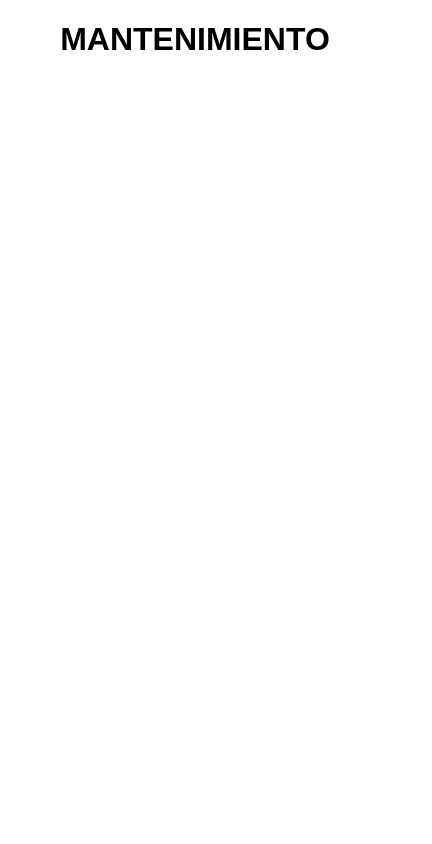
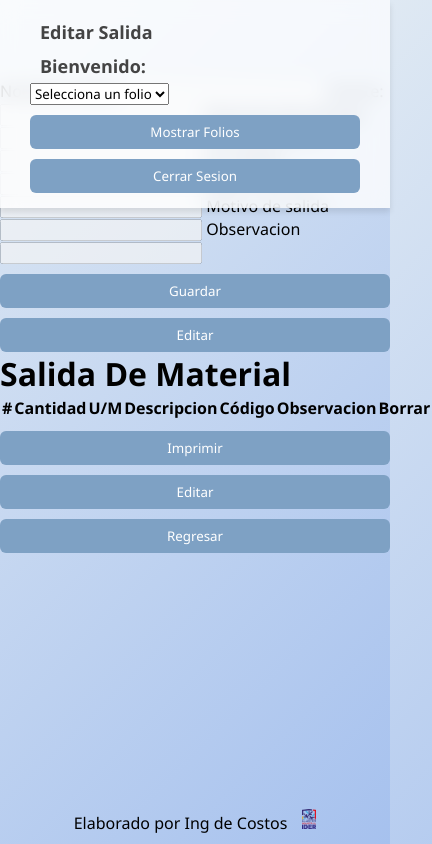
Before and after one commit to IngSaul004/salidasDeAlmacen, a website: page public/views/edicion.html in a window 390 px wide. Shown: the whole page, 432 px wide, since content can reach past the window. Drawn offline with Linux system fonts and the light colour scheme.

Commit message:
se empezo a atrabajar el apartado de edicion pero hay que hacer modificaciones en el apartado de captura

```diff
--- /dev/null
+++ b/public/css/edicion.css
@@ -0,0 +1,148 @@
+/* === RESET BÁSICO === */
+* {
+  margin: 0;
+  padding: 0;
+  box-sizing: border-box;
+  font-family: "Segoe UI", Tahoma, Geneva, Verdana, sans-serif;
+}
+
+/* === BODY === */
+html, body {
+  display: flex;
+  flex-direction: column;
+  min-height: 100vh;
+  background: linear-gradient(135deg, #dfe9f3, #a6c1ee);
+}
+
+/* === CONTENIDO PRINCIPAL (espacio debajo del menú fijo) === */
+main {
+  flex: 1;
+  padding-top: 80px; /* para dejar espacio al menú */
+}
+
+/* === BARRA SUPERIOR === */
+#menu {
+  position: fixed;
+  top: 0;
+  left: 0;
+  width: 100%;
+  background: rgba(255, 255, 255, 0.8);
+  backdrop-filter: blur(10px);
+  box-shadow: 0 4px 6px rgba(0, 0, 0, 0.1);
+  padding: 15px 30px;
+  display: flex;
+  justify-content: space-between;
+  align-items: center;
+  flex-wrap: wrap;
+  z-index: 100;
+}
+
+#menu h1 {
+  margin: 5px 10px;
+  font-size: 20px;
+  color: #444;
+  flex: 1;
+}
+
+#menu span {
+  font-weight: bold;
+  color: #333;
+}
+
+/* === BOTONES GENERALES === */
+button {
+  padding: 8px 16px;
+  background: #7ea1c4;
+  color: white;
+  border: none;
+  border-radius: 6px;
+  cursor: pointer;
+  transition: background 0.3s ease;
+}
+
+button:hover {
+  background: #5f85a2;
+}
+
+/* === FOOTER === */
+#footer {
+  color: #000;
+  text-align: center;
+  margin-top: 40px;
+  position: relative;
+  padding: 10px;
+  background-color: transparent;
+}
+
+#footer span {
+  margin-right: 10px;
+  cursor: pointer;
+}
+
+#footer img {
+  height: auto;
+  max-height: 20px;
+  width: auto;
+  max-width: 100%;
+  object-fit: contain;
+}
+
+/* === POPUP DE CONTACTO === */
+.popup {
+  display: none;
+  position: fixed;
+  z-index: 1001;
+  top: 50%;
+  left: 50%;
+  transform: translate(-50%, -50%);
+  background-color: #fff;
+  padding: 25px 30px;
+  border-radius: 12px;
+  box-shadow: 0 8px 20px rgba(0, 0, 0, 0.3);
+  width: 90%;
+  max-width: 350px;
+  text-align: center;
+  box-sizing: border-box;
+}
+
+.popup h2 {
+  margin-bottom: 15px;
+  font-size: 20px;
+  color: #333;
+}
+
+.popup p {
+  margin: 5px 0;
+  font-size: 16px;
+  color: #444;
+  word-break: break-word;
+}
+
+/* === OVERLAY OSCURO === */
+.overlay {
+  display: none;
+  position: fixed;
+  z-index: 1000;
+  top: 0;
+  left: 0;
+  width: 100vw;
+  height: 100vh;
+  background-color: rgba(0, 0, 0, 0.5);
+}
+
+/* === RESPONSIVE DESIGN === */
+@media (max-width: 768px) {
+  #menu {
+    flex-direction: column;
+    align-items: flex-start;
+  }
+
+  #menu h1 {
+    font-size: 18px;
+  }
+
+  button {
+    width: 100%;
+    margin-top: 10px;
+  }
+}
--- a/public/js/captura.js
+++ b/public/js/captura.js
@@ -413,7 +413,7 @@ Firma Personal de Almacén General
 </div>
 <div class="firma-box">
 <div class="firma-line"></div>
-Nombre y Firma
+Nombre y Firma de quien recibe
 </div>
 </div>
     </body>
--- a/public/views/edicion.html
+++ b/public/views/edicion.html
@@ -3,9 +3,78 @@
 <head>
     <meta charset="UTF-8">
     <meta name="viewport" content="width=device-width, initial-scale=1.0">
+    <link rel="stylesheet" href="../css/edicion.css">
     <title>Modificar Salida</title>
 </head>
 <body>
-    <h1 style="color: black; font-family: Arial, Helvetica, sans-serif; text-align: center;">MANTENIMIENTO</h1>
+    <div id="menu">
+        <h1>Editar Salida</h1>
+        <h1>Bienvenido: <span id="usuario"></span></h1>
+        <select id="folios">
+            <option value="0">Selecciona un folio</option>
+        </select>
+        <button id="foliosBtn">Mostrar Folios</button>
+        <button id="cerrarSesion">Cerrar Sesion</button>
+    </div>
+    <main>
+        <div id="formularioVista">
+            <form id="form">
+                <label for="nombreChofer">Nombre Chofer</label>
+                <input type="text" name="nombreChofer" id="nombreChofer" required disabled>
+                <label for="cliente">Cliente:</label>
+                <input type="text" name="cliente" id="cliente" required disabled>
+                <label for="direccionCliente">Direccion de entrega:</label>
+                <input type="text" id="direccionCliente" disabled required>
+                <label for="atencionA">Con atencion a:</label>
+                <input type="text" id="atencionA"  required disabled>
+                <label for="numeroPedido">N° Pedido: </label>
+                <input type="text" id="numeroPedido" required disabled>
+                <label for="quienSolicita">Quien solicita:</label>
+                <input type="text" id="quienSolicita"  required disabled>
+                <label for="motivoSalida">Motivo de salida</label>
+                <input type="text" id="motivoSalida" disabled >
+                <label for="observaciones">Observacion</label>
+                <input type="text" id="observaciones" disabled>
+                <button id="guardar" disabled>Guardar</button>
+                <button id="editar" disabled>Editar</button>
+            </form>
+        </div>
+        <div class="imprimirListadoVista" id="imprimirListadoVista">
+            <div class="contenidoListaVista" id="contenidoListaVista">
+                <h1>Salida De Material</h1>
+                <table id="verListadoVista">
+                    <thead>
+                        <tr>
+                            <th>#</th>
+                            <th>Cantidad</th>
+                            <th>U/M</th>
+                            <th>Descripcion</th>
+                            <th>Código</th>
+                            <th>Observacion</th>
+                            <th>Borrar</th>
+                        </tr>
+                    </thead>
+                    <tbody>
+
+                    </tbody>
+                </table>
+                <button id="imprimir">Imprimir</button>
+                <button id="editar">Editar</button>
+                <button id="regresar">Regresar</button>
+            </div>
+        </div>
+    </main>
+    <div class="overlay" id="overlay"></div>
+
+    <div class="popup" id="popup">
+      <h2>Contacto Administradores</h2>
+      <p>📧 saul_rivera@ider.mx</p>
+      <p>📧 juan_llamas@ider.mx</p>
+      <button id="cerrar-btn">Cerrar</button>
+    </div>
+      <footer id="footer">
+          <span>Elaborado por Ing de Costos</span>
+          <img src="../img/CLUSTERtransparente.png" alt="Logo">
+      </footer>
 </body>
 </html>
```
